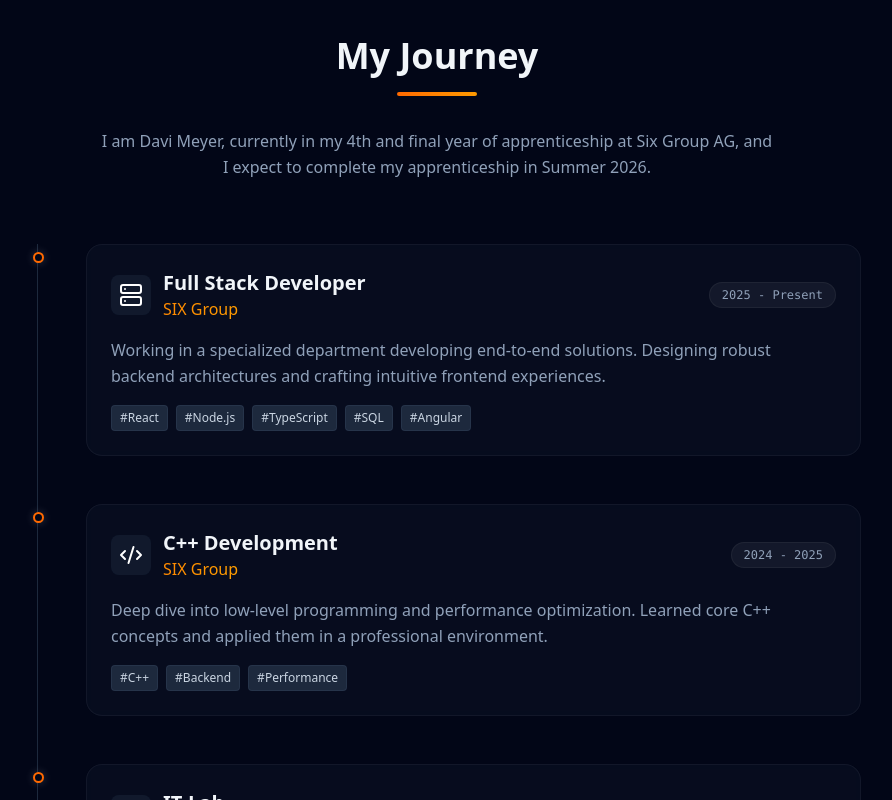
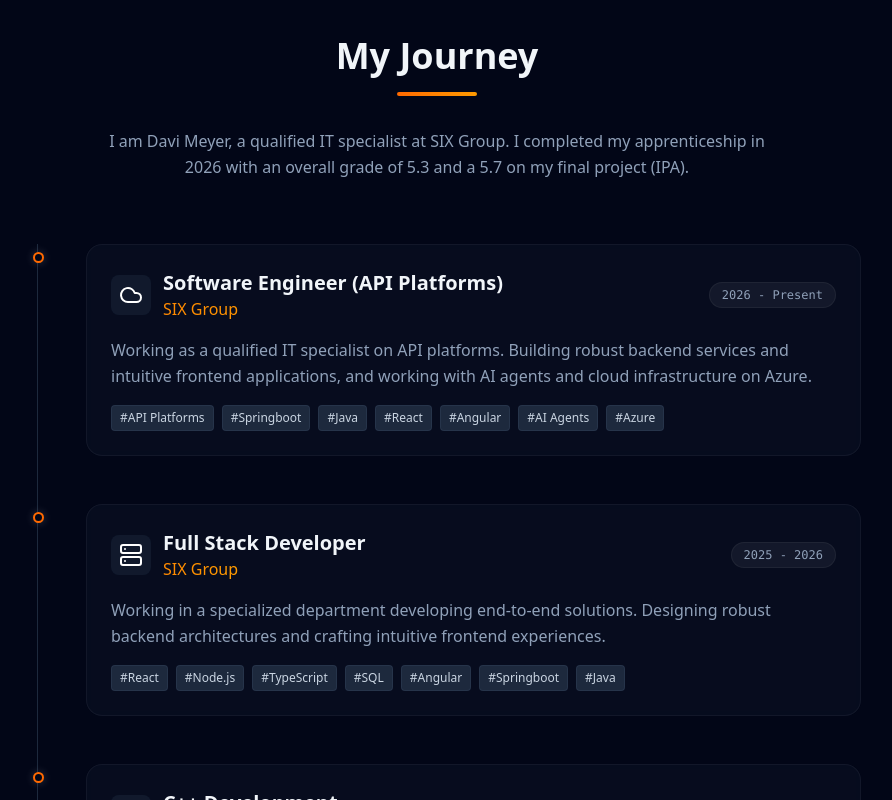
Before and after one commit to DaviMeyer/portfolio, a Next.js app: page / in a window 1280 px wide. Shown: the part 860-1660 px from the top of the page, without its empty margins (203-1095 px from the left). Built offline with nearby package versions, Linux system fonts and the light colour scheme.

Commit message:
feat(timeline): add current API platforms role and update apprenticeship info

```diff
--- a/src/components/Timeline.tsx
+++ b/src/components/Timeline.tsx
@@ -2,7 +2,7 @@
 
 import React from 'react';
 import { motion } from 'framer-motion';
-import { Server, Code2, Terminal, Layers } from 'lucide-react';
+import { Server, Code2, Terminal, Layers, Cloud } from 'lucide-react';
 import { useTheme } from '@/context/ThemeContext';
 
 interface TimelineItem {
@@ -17,13 +17,22 @@ interface TimelineItem {
 
 const timelineData: TimelineItem[] = [
     {
+        id: 6,
+        year: '2026 - Present',
+        title: 'Software Engineer (API Platforms)',
+        place: 'SIX Group',
+        description: 'Working as a qualified IT specialist on API platforms. Building robust backend services and intuitive frontend applications, and working with AI agents and cloud infrastructure on Azure.',
+        icon: <Cloud className="w-6 h-6" />,
+        tags: ['API Platforms', 'Springboot', 'Java', 'React', 'Angular', 'AI Agents', 'Azure']
+    },
+    {
         id: 1,
-        year: '2025 - Present',
+        year: '2025 - 2026',
         title: 'Full Stack Developer',
         place: 'SIX Group',
         description: 'Working in a specialized department developing end-to-end solutions. Designing robust backend architectures and crafting intuitive frontend experiences.',
         icon: <Server className="w-6 h-6" />,
-        tags: ['React', 'Node.js', 'TypeScript', 'SQL', 'Angular']
+        tags: ['React', 'Node.js', 'TypeScript', 'SQL', 'Angular', 'Springboot', 'Java']
     },
     {
         id: 5,
@@ -95,7 +104,7 @@ const Timeline = () => {
                     <div className={`w-20 h-1 bg-gradient-to-r from-${theme.tailwind}-500 to-${theme.secondary}-500 mx-auto rounded-full mb-8`} />
 
                     <p className={`max-w-2xl mx-auto leading-relaxed ${resolvedMode === 'dark' ? 'text-slate-400' : 'text-slate-600'}`}>
-                        I am Davi Meyer, currently in my 4th and final year of apprenticeship at Six Group AG, and I expect to complete my apprenticeship in Summer 2026.
+                        I am Davi Meyer, a qualified IT specialist at SIX Group. I completed my apprenticeship in 2026 with an overall grade of 5.3 and a 5.7 on my final project (IPA).
                     </p>
                 </div>
             </motion.div>
```
